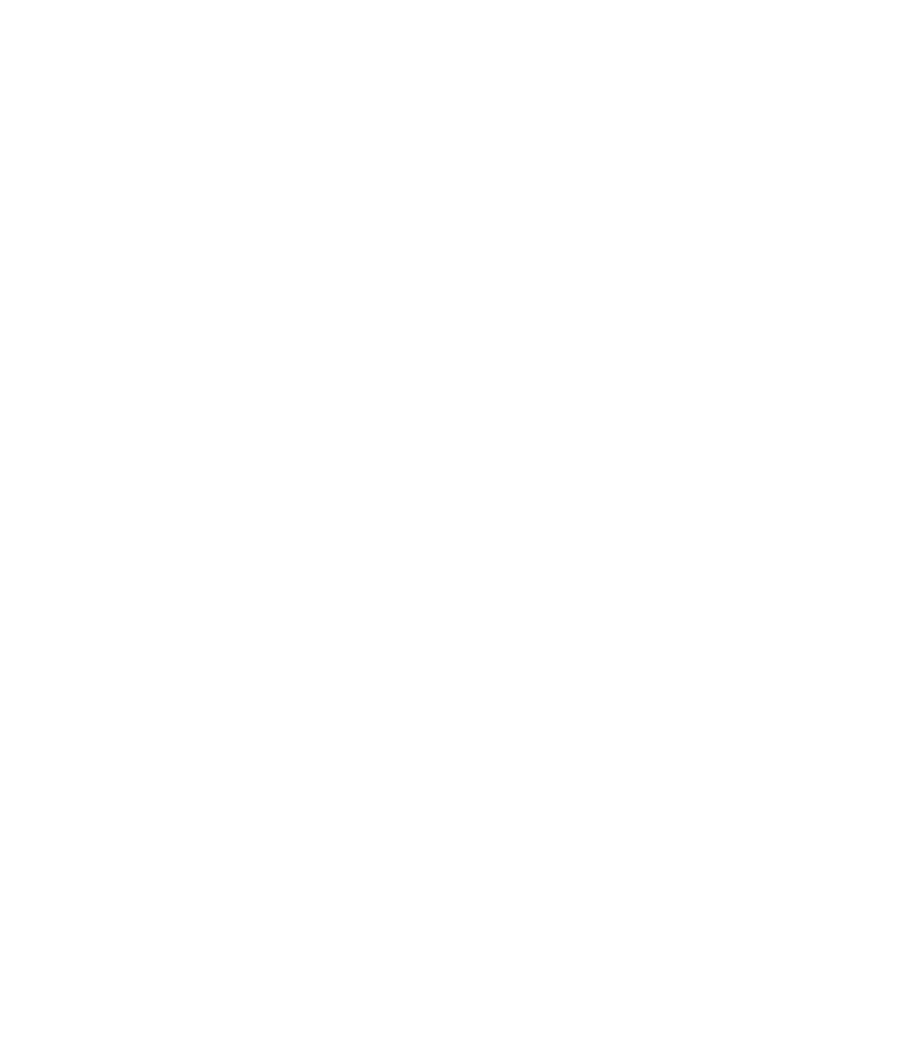
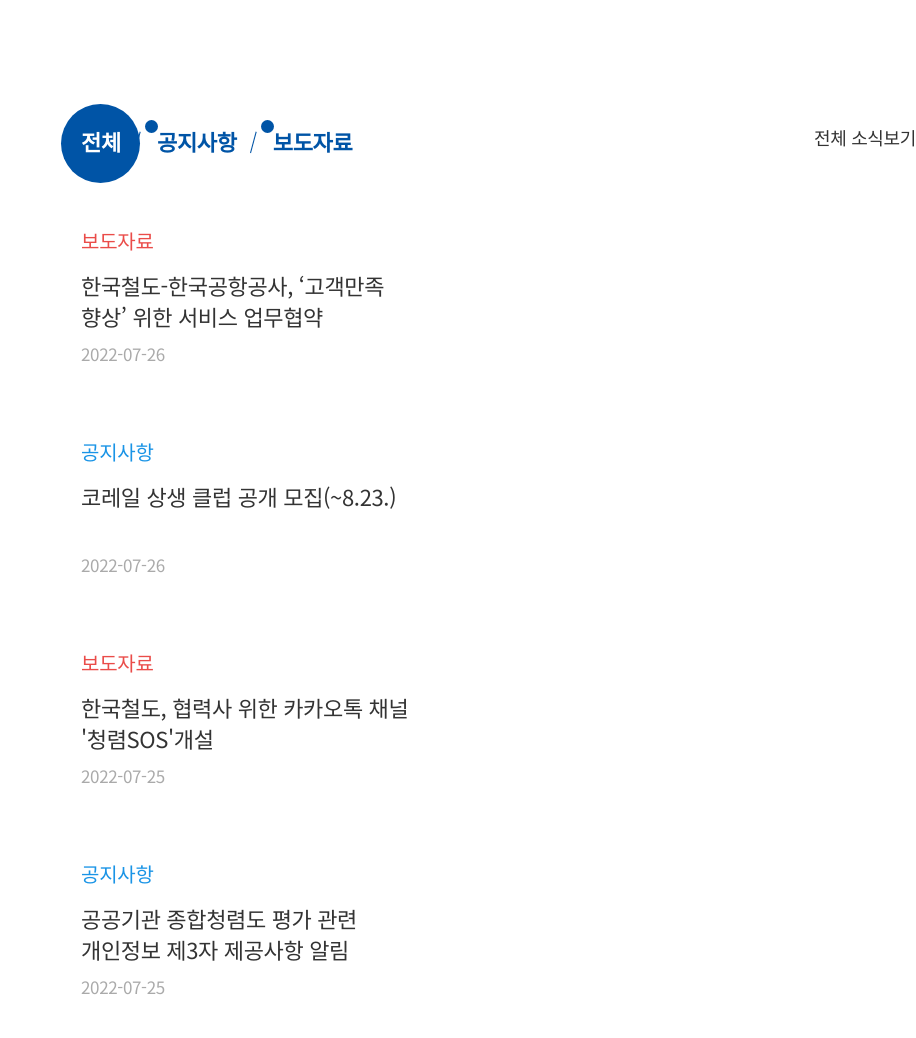
Before and after one commit to qwertymi/korail, a plain HTML site: page index.html in a window 1280 px wide. Shown: the top 1038 px of the page, without its empty margins (364-1280 px from the left). Before the commit the page ends 800 px from the top, so only its background shows below. Drawn offline with nearby package versions, Linux system fonts and the light colour scheme.

Commit message:
new html/css 작업

```diff
--- a/css/style.css
+++ b/css/style.css
@@ -63,6 +63,145 @@ body {
 /* 4. 주요사업 */
 
 /* 5. 뉴스 */
+.news {
+  position: relative;
+  padding: 125px 0 125px 445px;
+}
+
+.news_list {}
+
+.news_list li {
+  position: relative;
+  display: inline-block;
+  padding-right: 20px;
+}
+
+.news_list li::after {
+  content: '';
+  position: absolute;
+  right: 6px;
+  top: 52%;
+  display: block;
+  height: 22px;
+  width: 1px;
+  background: #0054A6;
+  font-size: 0;
+  transform: rotate(15deg) translateY(-50%);
+}
+
+.news_list li:last-child::after {
+  display: none;
+}
+
+.news_list li button {
+  background-color: transparent;
+  border: 0;
+  cursor: pointer;
+
+  color: #0054A6;
+  font-size: 22px;
+  font-weight: 600;
+  font-family: 'Noto Sans KR';
+  letter-spacing:-0.35px;
+}
+
+.all_bt {
+  color: #fff !important;
+  position: relative;
+  z-index: 9;
+}
+.all_bt::after{
+  content: '';
+  position: absolute;
+  left: -50%;
+  top: -65%;
+  display: block;
+  width: 79px;
+  height: 79px;
+  border-radius: 50%;
+  background: #0054A6;
+  z-index: -1;
+}
+
+.notice_bt {
+  position: relative;
+  margin-left: 12px;
+}
+
+.broad_bt {
+  position: relative;
+  margin-left: 12px;
+}
+
+.notice_bt::after,
+.broad_bt::after{
+  content: '';
+  position: absolute;
+  left: -12px;
+  top:-5px;
+  display: block;
+  width: 13px;
+  height: 13px;
+  border-radius: 50%;
+  background: #0054A6;
+}
+
+.news_more{
+  position: absolute;
+  right: 0;
+  top: 125px;
+
+  font-size: 18px;
+  letter-spacing:-0.35px;
+}
+
+.news_all {
+  position: relative;
+  display: block;
+  padding-top: 70px;
+}
+
+
+.news_box {
+  display: inline-block;
+  vertical-align: top;
+  width: 465px;
+  height: 175px;
+  margin-bottom: 36px;
+}
+
+.news_box h5 {
+  font-size: 20px;
+  font-weight: 500;
+
+}
+
+.news_box a {
+  display: block;
+  font-size: 22px;
+  height: 57px;
+  width: 350px;
+  margin: 15px 0;
+  cursor: pointer;
+  letter-spacing: -0.35px;
+  word-break: keep-all;
+}
+
+.news_box span {
+  font-size: 17px;
+  font-weight: 400;
+  color: #aaa;
+  letter-spacing: -0.35px;
+}
+
+.news_notice_box h5 {
+  color: #1a94e6;
+}
+
+.news_broad_box h5 {
+  color: #ea4c49;
+}
+
 
 /* 6. 채용 */
 
--- a/index.html
+++ b/index.html
@@ -51,6 +51,7 @@
 </head>
 
 <body>
+  <div class="wrap">
     <!-- 1. 헤더 : 류지섭 -->
     <header>
 
@@ -68,12 +69,85 @@
 
     </section>
     <!-- 5. 뉴스 : 김혜미 -->
-  <section class="">
+    <section class="news">
+        <ul class="news_list">
+          <li><button class="all_bt">전체</button></li>
+          <li><button class="notice_bt">공지사항</button></li>
+          <li><button class="broad_bt">보도자료</button></li>
+        </ul>
+
+
+        <a href="#" class="news_more">전체 소식보기</a>
+
+
+        <div class="news_all">
+
+          <div class="news_broad_box news_box">
+            <h5>보도자료</h5>
+            <a href="#">한국철도-한국공항공사, ‘고객만족 향상’ 위한 서비스 업무협약</a>
+            <span>2022-07-26</span>
+          </div>
+
+          <div class="news_notice_box news_box">
+            <h5>공지사항</h5>
+            <a href="#">코레일 상생 클럽 공개 모집(~8.23.)</a>
+            <span>2022-07-26</span>
+          </div>
+
+            <div class="news_broad_box news_box">
+              <h5>보도자료</h5>
+            <a href="#">한국철도, 협력사 위한 카카오톡 채널 '청렴SOS'개설</a>
+            <span>2022-07-25</span>
+          </div>
+
+          <div class="news_notice_box news_box">
+            <h5>공지사항</h5>
+            <a href="#">공공기관 종합청렴도 평가 관련 개인정보 제3자 제공사항 알림</a>
+            <span>2022-07-25</span>
+          </div>
+
+          <div class="news_broad_box news_box">
+            <h5>보도자료</h5>
+            <a href="#">한국철도, 고강도 혁신 위한 경영진 워크숍 개최</a>
+            <span>2022-07-23</span>
+          </div>
+
+          <div class="news_notice_box news_box">
+            <h5>공지사항</h5>
+            <a href="#">공동연구기관 모집 공고(~7.25. 16:00)</a>
+            <span>2022-07-20</span>
+          </div>
+
+        </div>
 
     </section>
     <!-- 6. 채용 : 김혜미 -->
-  <section class="">
+    <section class="career">
+      <div class="inner">
 
+
+        <div class="career_banner">
+          <div class="swiper-container sw-career">
+            <div class="swiper-wrapper">
+              <div class="swiper-slide">
+                <i>
+                  <img src="images/20220317100030435_9bzf.png" alt="">
+                </i>
+              </div>
+            </div>
+          </div>
+        </div>
+        <div class="career_main">
+          <h2 class="career_main_title">Career</h2>
+          <span class="career_main_txt">한국철도공사와 함께 미래를 설계 할 인재를 기다립니다.</span>
+          <ul class="career_main_list">
+            <li class="career_main_list1"><a href="#">채용공고</a></lic>
+            <li class="career_main_list2"><a href="#">인재상</a></li>
+            <li class="career_main_list3"><a href="#">인사관리</a></li>
+          </ul>
+        </div>
+
+      </div>
     </section>
     <!-- 7. 배너 : 류지섭 -->
     <section class="">
@@ -83,6 +157,7 @@
     <footer class="">
 
     </footer>
+  </div>
 </body>
 
 </html>
```
Also changed, not shown: images/career_icon01_hover.svg (added), images/career_icon02_hover.svg (added), images/career_icon03_hover.svg (added), 1 other file. Lines whose indentation alone changed are shown as unchanged.
